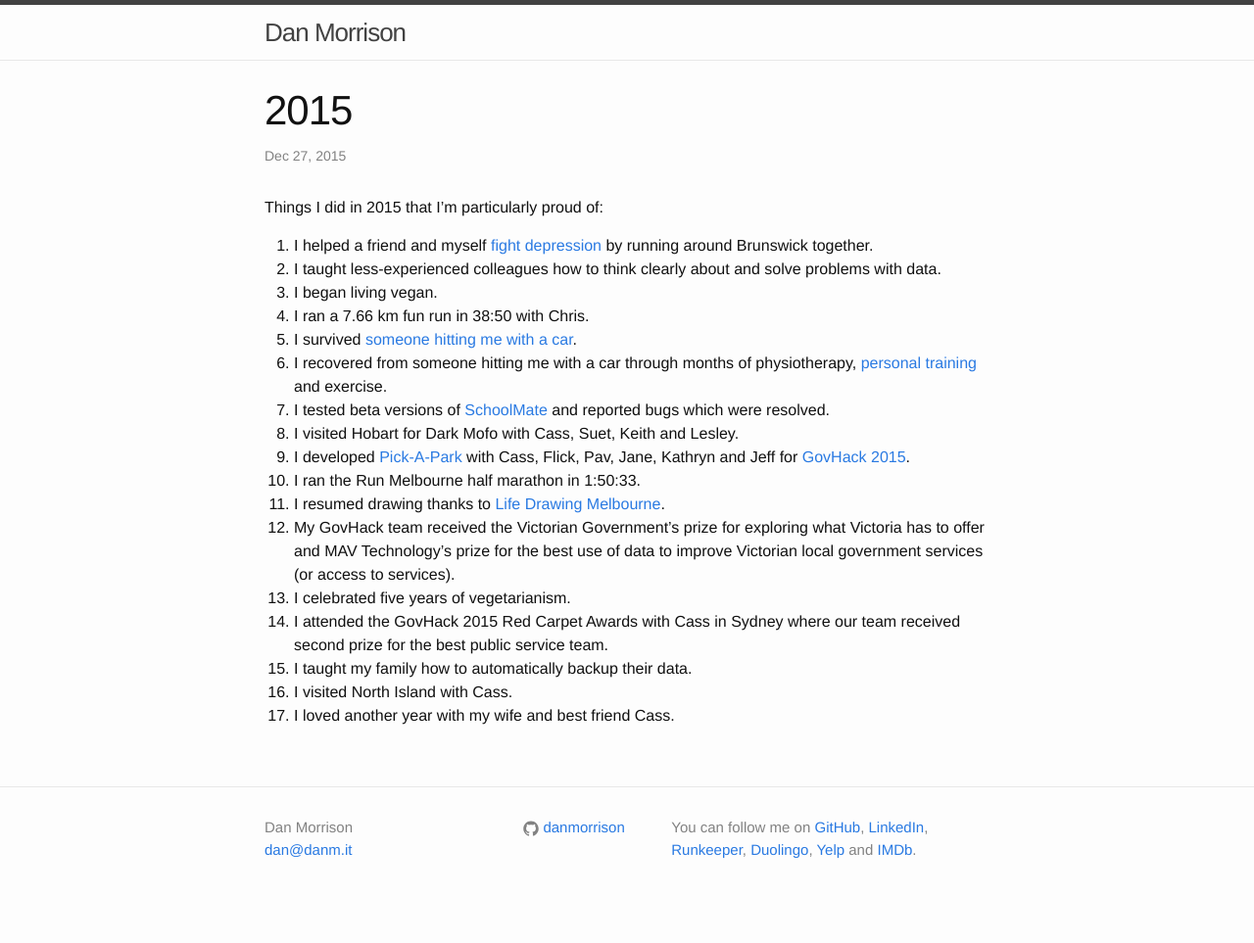
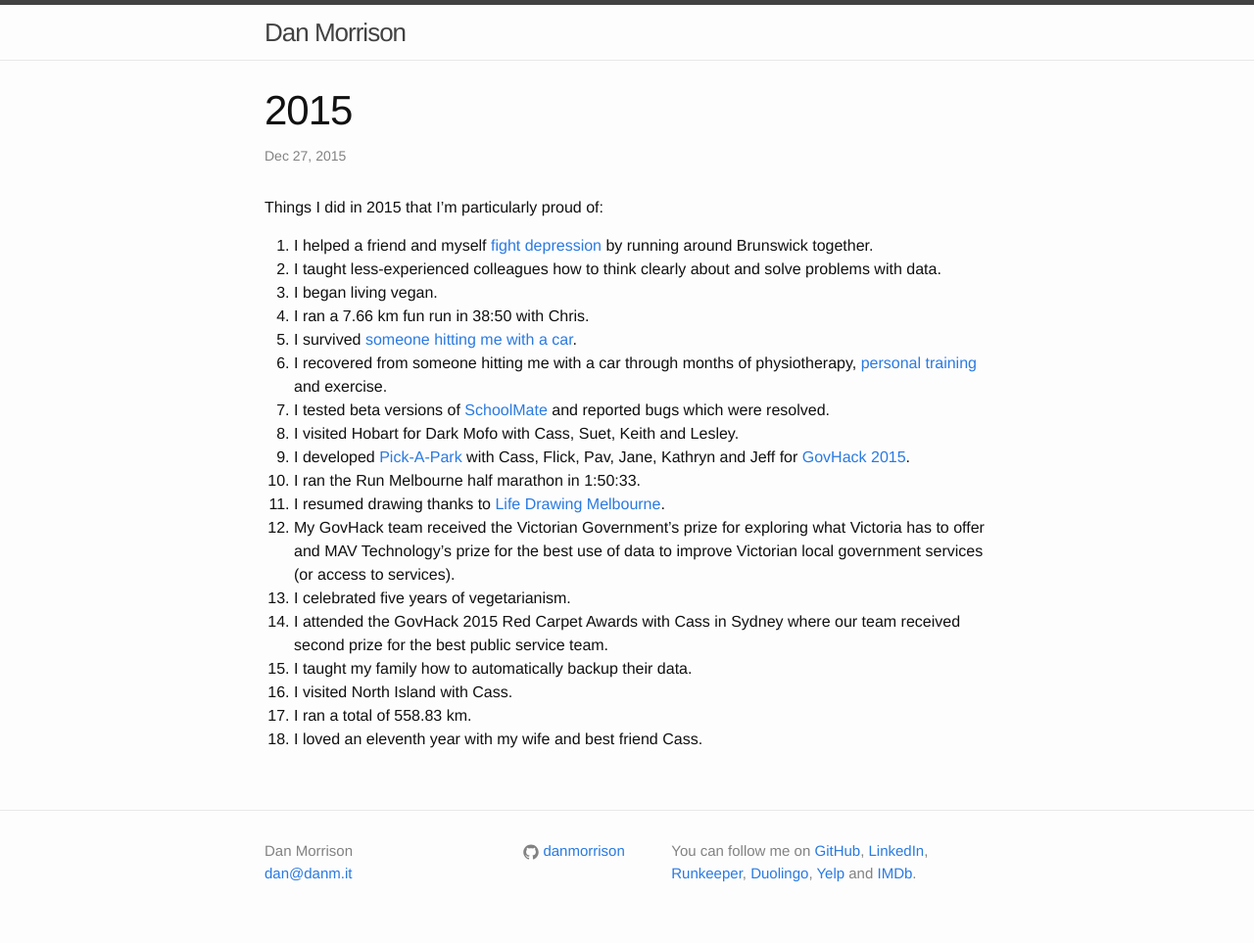
Before and after one commit to danmorrison/danmorrison.github.io, a Jekyll site: the page built from _posts/2015-12-27-2015.md, in a window 1280 px wide. Shown: the whole page at 98% size. Built offline with Jekyll 4.4.1, drawn with Linux system fonts in a browser that asks for light colours; before the commit the page ends 939 px from its top, so only the background shows below that.

Commit message:
Add my running total for 2015

```diff
--- a/_posts/2015-12-27-2015.md
+++ b/_posts/2015-12-27-2015.md
@@ -22,7 +22,8 @@ Things I did in 2015 that I'm particularly proud of:
 14. I attended the GovHack 2015 Red Carpet Awards with Cass in Sydney where our team received second prize for the best public service team.
 15. I taught my family how to automatically backup their data.
 16. I visited North Island with Cass.
-17. I loved another year with my wife and best friend Cass.
+17. I ran a total of 558.83 km.
+18. I loved an eleventh year with my wife and best friend Cass.
 
 [fight depression]: http://christhorpe.net/writing/2015/11/28/status-update
 [someone hitting me with a car]: http://danm.it/someone-hit-me-with-a-car.html
```
